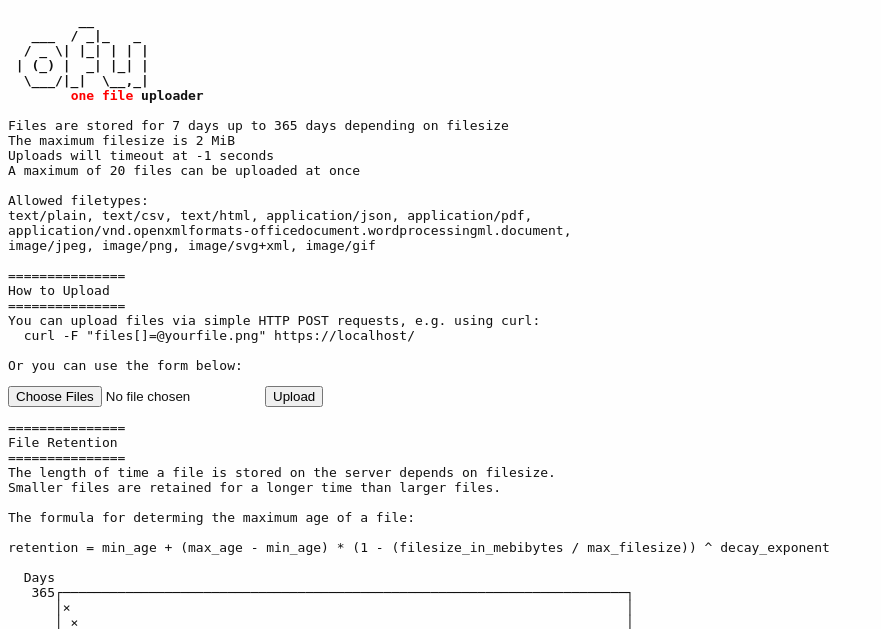
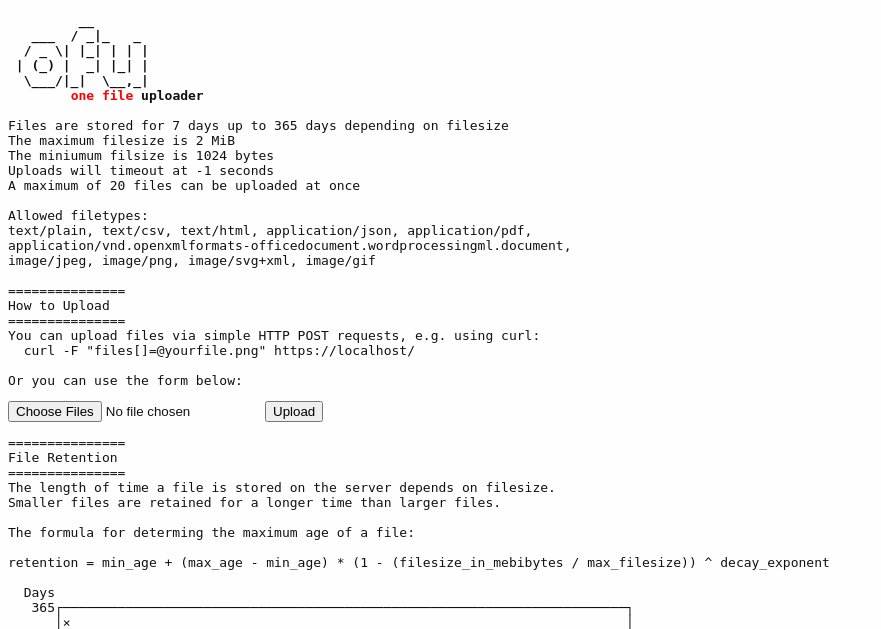
Before and after one commit to mulquin/ofu, a PHP site: page / in a window 1280 px wide. Shown: the top 629 px of the page, without its empty margins (0-881 px from the left). Run offline with PHP 8.4, Linux system fonts and the light colour scheme.

Commit message:
Display minimum filesize on page

```diff
--- a/index.php
+++ b/index.php
@@ -601,6 +601,7 @@ function print_index(): void
     $max_age = MAX_FILE_AGE;
     $max_filesize = MAX_FILESIZE;
     $max_filesize_in_bytes = MAX_FILESIZE * 1024 * 1024;
+    $min_filesize = MIN_FILESIZE;
     $upload_timeout = ini_get('max_input_time');
     $max_file_uploads = ini_get('max_file_uploads');
 
@@ -653,6 +654,7 @@ pre > details > summary:hover { cursor: pointer; }
 
 Files are stored for {$min_age} days up to {$max_age} days depending on filesize
 The maximum filesize is {$max_filesize} MiB
+The miniumum filsize is {$min_filesize} bytes
 Uploads will timeout at {$upload_timeout} seconds
 A maximum of {$max_file_uploads} files can be uploaded at once
 
```
